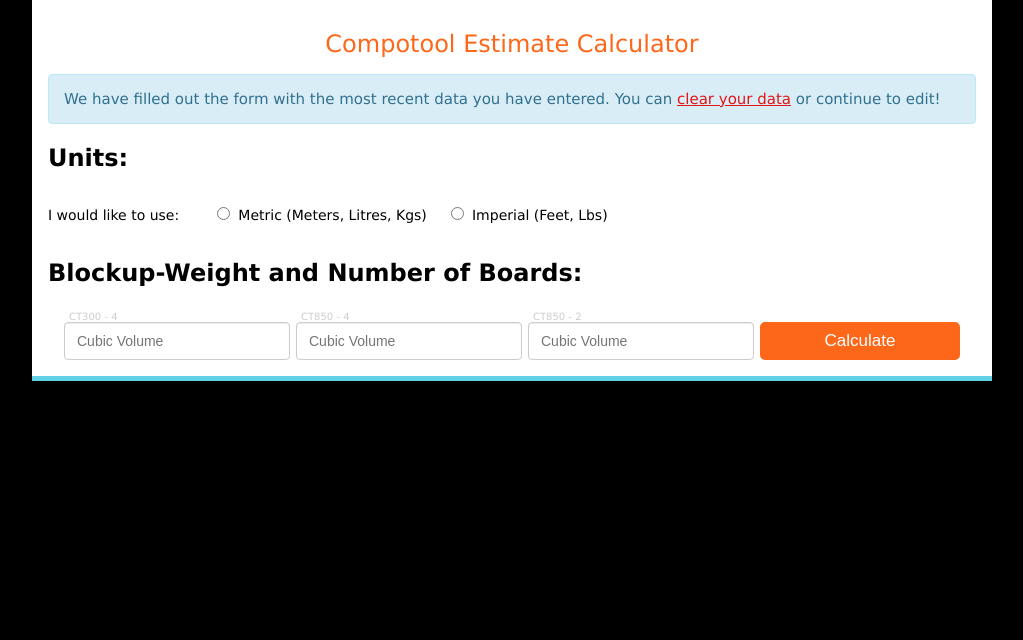
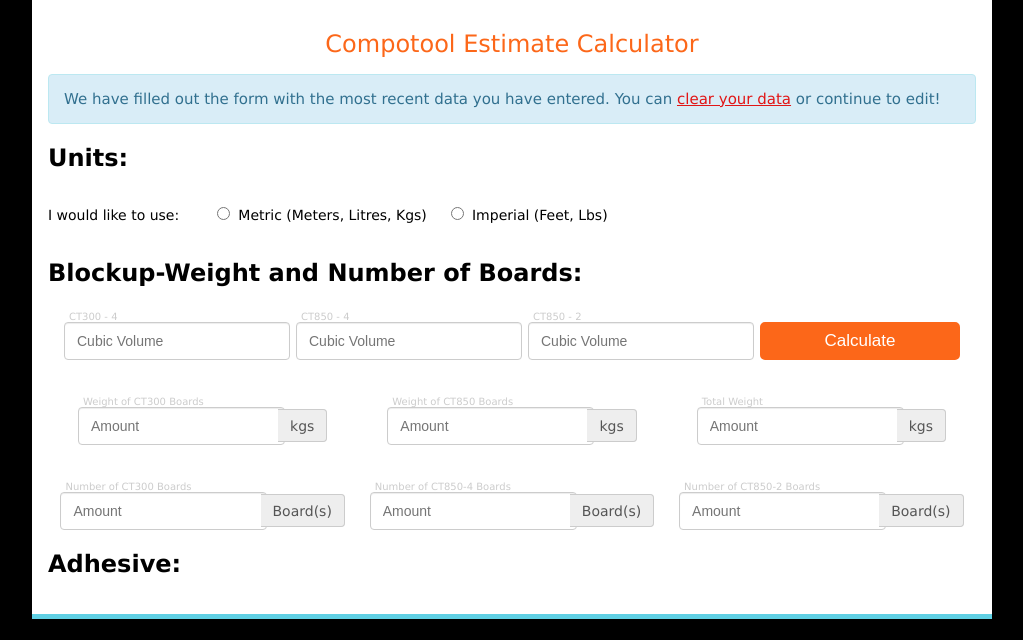
Before and after one commit to hamlim/Compotool-project, a PHP site: page / in a window 1280 px wide. Shown: the part 160-800 px from the top of the page, without its empty margins (128-1151 px from the left). Run offline with PHP 8.4, Linux system fonts and the light colour scheme; some libraries are stand-ins or nearby versions.

Commit message:
some changes adding content

```diff
--- a/Dev/assets/css/prod/main.css
+++ b/Dev/assets/css/prod/main.css
@@ -89,7 +89,7 @@ a:hover {
   margin-right: auto;
 }
 
-.flex--one-fourth {
+.flex {
   display: flex;
   justify-content: space-around;
   flex-direction: row;
@@ -160,8 +160,12 @@ a:hover {
   display: inline-block;
 }
 
-.padding--right-2em {
+.pright2em {
   padding-right: 2em;
+}
+
+.ptop2em {
+  padding-top: 2em;
 }
 
 .form--inline {
@@ -189,8 +193,11 @@ input + label {
   -o-transition: border-color ease-in-out .15s, box-shadow ease-in-out .15s;
   transition: border-color ease-in-out .15s, box-shadow ease-in-out .15s;
 }
+.form--control:active, .form--control:focus {
+  outline: 0px;
+}
 
-.input--with-above-label + .label--small-above {
+.label--small-above {
   font-size: 10px;
   color: #ccc;
   position: absolute;
@@ -204,6 +211,44 @@ input + label {
 
 .one--fourth {
   width: 200px;
+}
+
+.input-group-addon {
+  padding-top: 8px;
+  padding-bottom: 7px;
+  padding-left: 12px;
+  padding-right: 12px;
+  font-size: 14px;
+  font-weight: normal;
+  line-height: 1;
+  color: #555;
+  text-align: center;
+  background-color: #eee;
+  border: 1px solid #ccc;
+  border-radius: 4px;
+}
+.input-group-addon:first-child {
+  border-top-right-radius: 0;
+  border-bottom-right-radius: 0;
+  border-right: 0;
+}
+.input-group-addon:last-child {
+  border-top-left-radius: 0;
+  border-bottom-left-radius: 0;
+  border-left: 0;
+}
+
+.addon-right {
+  border-top-left-radius: 0;
+  border-bottom-left-radius: 0;
+  border-left: 0;
+  margin-left: -12px;
+}
+
+.addon-left {
+  border-top-right-radius: 0;
+  border-bottom-right-radius: 0;
+  border-right: 0;
 }
 
 .inline--block {
--- a/Dev/assets/css/src/_forms.scss
+++ b/Dev/assets/css/src/_forms.scss
@@ -1,8 +1,11 @@
 .section--text {
     display: inline-block;
 }
-.padding--right-2em {
+.pright2em {
     padding-right: 2em;
+}
+.ptop2em {
+    padding-top: 2em;
 }
 .form--inline {
     display: inline-block;
@@ -27,9 +30,14 @@ input + label {
     -webkit-transition: border-color ease-in-out .15s, -webkit-box-shadow ease-in-out .15s;
        -o-transition: border-color ease-in-out .15s, box-shadow ease-in-out .15s;
           transition: border-color ease-in-out .15s, box-shadow ease-in-out .15s;
+
+    &:active,
+    &:focus {
+        outline: 0px;
+    }
 }
 
-.input--with-above-label + .label--small-above {
+.label--small-above {
     font-size: 10px;
     color: #ccc;
     position: absolute;
@@ -42,3 +50,41 @@ input + label {
 .one--fourth {
     width: 200px;
 }
+
+.input-group-addon {
+    padding-top: 8px;
+    padding-bottom: 7px;
+    padding-left: 12px;
+    padding-right: 12px;
+    font-size: 14px;
+    font-weight: normal;
+    line-height: 1;
+    color: #555;
+    text-align: center;
+    background-color: #eee;
+    border: 1px solid #ccc;
+    border-radius: 4px;
+
+    &:first-child {
+        border-top-right-radius: 0;
+        border-bottom-right-radius: 0;
+        border-right: 0;
+    }
+
+    &:last-child {
+        border-top-left-radius: 0;
+        border-bottom-left-radius: 0;
+        border-left: 0;
+    }
+}
+.addon-right {
+    border-top-left-radius: 0;
+    border-bottom-left-radius: 0;
+    border-left: 0;
+    margin-left: -12px;
+}
+.addon-left {
+    border-top-right-radius: 0;
+    border-bottom-right-radius: 0;
+    border-right: 0;
+}
--- a/Dev/assets/css/src/_grid.scss
+++ b/Dev/assets/css/src/_grid.scss
@@ -4,7 +4,7 @@
     margin-right: auto;
 }
 
-.flex--one-fourth {
+.flex {
     display: flex;
     justify-content: space-around;
     flex-direction: row;
--- a/Dev/index.html
+++ b/Dev/index.html
@@ -84,7 +84,7 @@
                 <article class="form">
                     <section class="units">
                         <h2 class="section--title">Units:</h2>
-                        <p class="section--text padding--right-2em">
+                        <p class="section--text pright2em">
                             I would like to use:
                         </p>
                         <form class="units--form form--inline">
@@ -97,21 +97,61 @@
                     <section class="buw_nob">
                         <h2 class="section--title">Blockup-Weight and Number of Boards:</h2>
                         <form class="buw_nob--form ">
-                            <div class="form--group flex--one-fourth">
+                            <div class="form--group flex">
                                 <div class="one--fourth inline--block form--toplabel">
                                     <input id="input--buw_nob-1" class="input--with-above-label form--control one--fourth " type="number" placeholder="Cubic Volume" />
                                     <label for="input--buw_nob-1" class="label--small-above">CT300 - 4</label>
                                 </div>
                                 <div class="one--fourth inline--block form--toplabel">
-                                    <input id="input--buw_nob-1" class="input--with-above-label form--control one--fourth " type="number" placeholder="Cubic Volume" />
-                                    <label for="input--buw_nob-1" class="label--small-above">CT850 - 4</label>
+                                    <input id="input--buw_nob-2" class="input--with-above-label form--control one--fourth " type="number" placeholder="Cubic Volume" />
+                                    <label for="input--buw_nob-2" class="label--small-above">CT850 - 4</label>
                                 </div>
                                 <div class="one--fourth inline--block form--toplabel">
-                                    <input id="input--buw_nob-1" class="input--with-above-label form--control one--fourth " type="number" placeholder="Cubic Volume" />
-                                    <label for="input--buw_nob-1" class="label--small-above">CT850 - 2</label>
+                                    <input id="input--buw_nob-3" class="input--with-above-label form--control one--fourth " type="number" placeholder="Cubic Volume" />
+                                    <label for="input--buw_nob-3" class="label--small-above">CT850 - 2</label>
                                 </div>
                                 <button class="one--fourth btn color--white bg--orange js--buw_nob-submit">Calculate</button>
                             </div>
+                            <div class="form--group flex ptop2em">
+                                <div class="one--third inline--block form--toplabel">
+                                    <input id="input--buw_nob-4" class="input--with-above-label form--control one--third" type="number" placeholder="Amount" />
+                                    <span class="input-group-addon addon-right">kgs</span>
+                                    <label for="input--buw_nob-4" class="label--small-above">Weight of CT300 Boards</label>
+                                </div>
+                                <div class="one--third inline--block form--toplabel">
+                                    <input id="input--buw_nob-5" class="input--with-above-label form--control one--third" type="number" placeholder="Amount" />
+                                    <span class="input-group-addon addon-right">kgs</span>
+                                    <label for="input--buw_nob-5" class="label--small-above">Weight of CT850 Boards</label>
+                                </div>
+                                <div class="one--third inline--block form--toplabel">
+                                    <input id="input--buw_nob-6" class="input--with-above-label form--control one--third" type="number" placeholder="Amount" />
+                                    <span class="input-group-addon addon-right">kgs</span>
+                                    <label for="input--buw_nob-6" class="label--small-above">Total Weight</label>
+                                </div>
+                            </div>
+                            <div class="form--group flex ptop2em">
+                                <div class="one--third inline--block form--toplabel">
+                                    <input id="input--buw_nob-7" class="input--with-above-label form--control one--third" type="number" placeholder="Amount" />
+                                    <span class="input-group-addon addon-right">Board(s)</span>
+                                    <label for="input--buw_nob-7" class="label--small-above">Number of CT300 Boards</label>
+                                </div>
+                                <div class="one--third inline--block form--toplabel">
+                                    <input id="input--buw_nob-8" class="input--with-above-label form--control one--third" type="number" placeholder="Amount" />
+                                    <span class="input-group-addon addon-right">Board(s)</span>
+                                    <label for="input--buw_nob-8" class="label--small-above">Number of CT850-4 Boards</label>
+                                </div>
+                                <div class="one--third inline--block form--toplabel">
+                                    <input id="input--buw_nob-9" class="input--with-above-label form--control one--third" type="number" placeholder="Amount" />
+                                    <span class="input-group-addon addon-right">Board(s)</span>
+                                    <label for="input--buw_nob-9" class="label--small-above">Number of CT850-2 Boards</label>
+                                </div>
+                            </div>
+                        </form>
+                    </section>
+                    <section class="adhesive">
+                        <h2 class="section--title">Adhesive:</h2>
+                        <form class="adhesive--form ">
+
                         </form>
                     </section>
                 </form>
```
Also changed, not shown: 2 other files.
